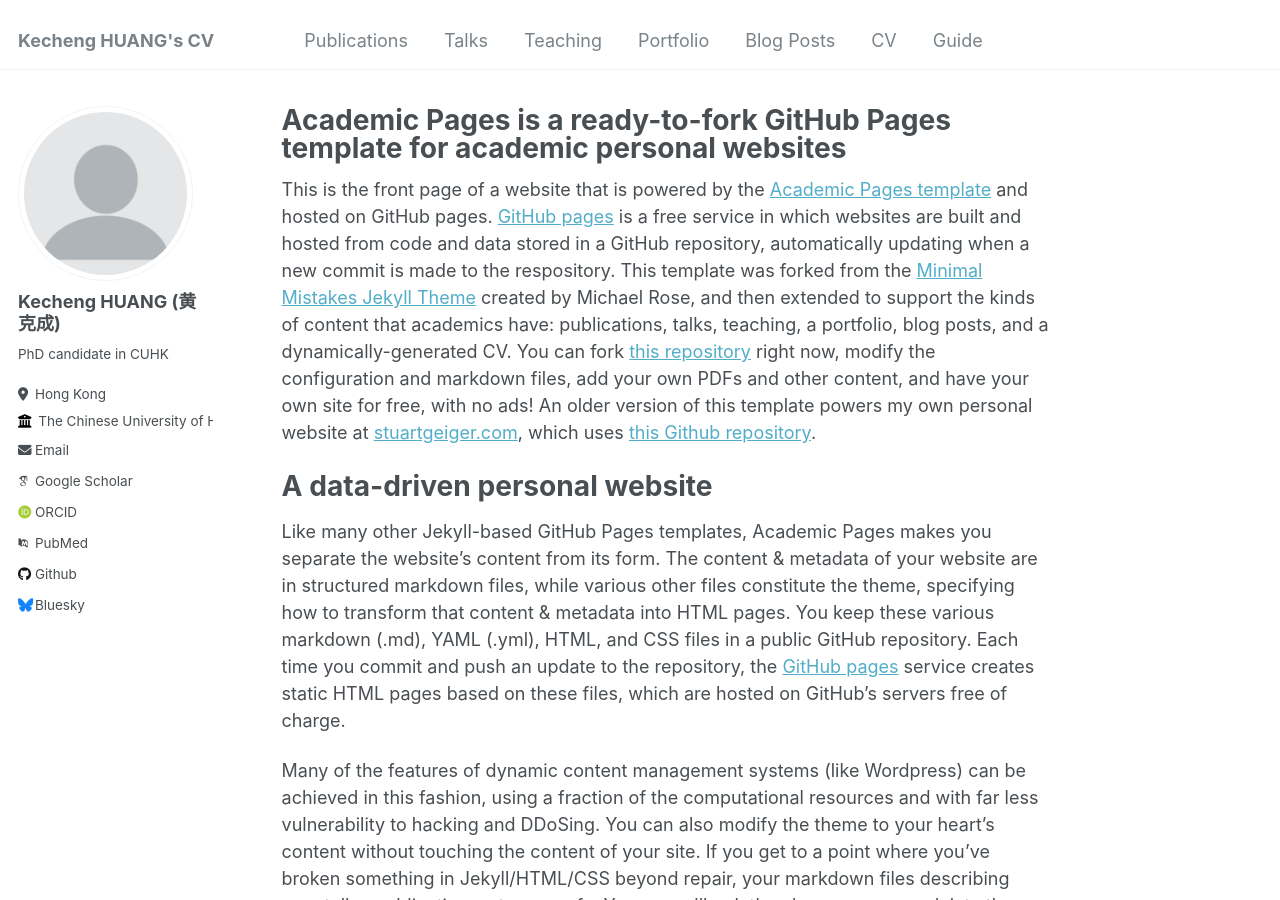
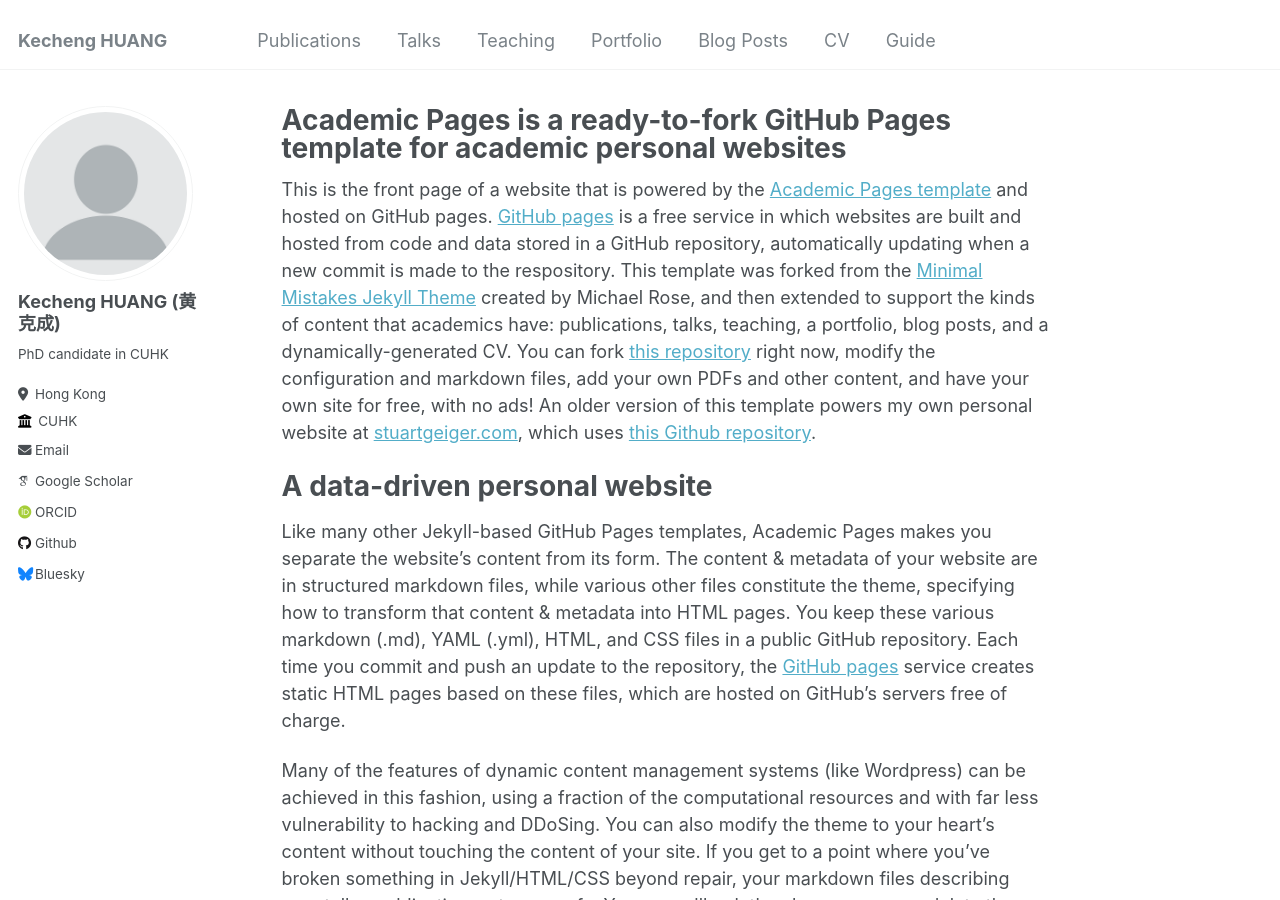
Before and after one commit to ericaloha/ericaloha.github.io, a Jekyll site: the page built from _pages/about.md, in a window 1280 px wide and 900 px high. Built offline with Jekyll 4.4.1, drawn with Linux system fonts in a browser that asks for light colours; some web fonts are replaced.

Commit message:
Update _config.yml

```diff
--- a/_config.yml
+++ b/_config.yml
@@ -8,7 +8,7 @@
 
 # Basic Site Settings
 locale                   : "en-US"
-title                    : "Kecheng HUANG's CV"
+title                    : "Kecheng HUANG"
 title_separator          : "-"
 name                     : &name "Kecheng HUANG"
 description              : &description "PhD candidate in CUHK"
@@ -26,7 +26,7 @@ author:
   pronouns         : # example: "he/his"
   bio              : "PhD candidate in CUHK"
   location         : "Hong Kong"
-  employer         : "The Chinese University of Hong Kong"
+  employer         : "CUHK"
   uri              : # URL
   email            : "kchuang21@cse.cuhk.edu.hk"
 
@@ -34,9 +34,9 @@ author:
   arxiv            : # URL - Update with the correct link to your profile
   googlescholar    : "https://scholar.google.com/citations?user=rPhW368AAAAJ&hl"
   impactstory      : # URL
-  orcid            : "http://orcid.org/yourorcidurl"
+  orcid            : "http://orcid.org/0009-0003-7204-0984"
   semantic         : # URL
-  pubmed           : "https://www.ncbi.nlm.nih.gov/pubmed/?term=john+snow"
+  pubmed           : # URL
   researchgate     : # URL
 
   # Repositories and software development
```
